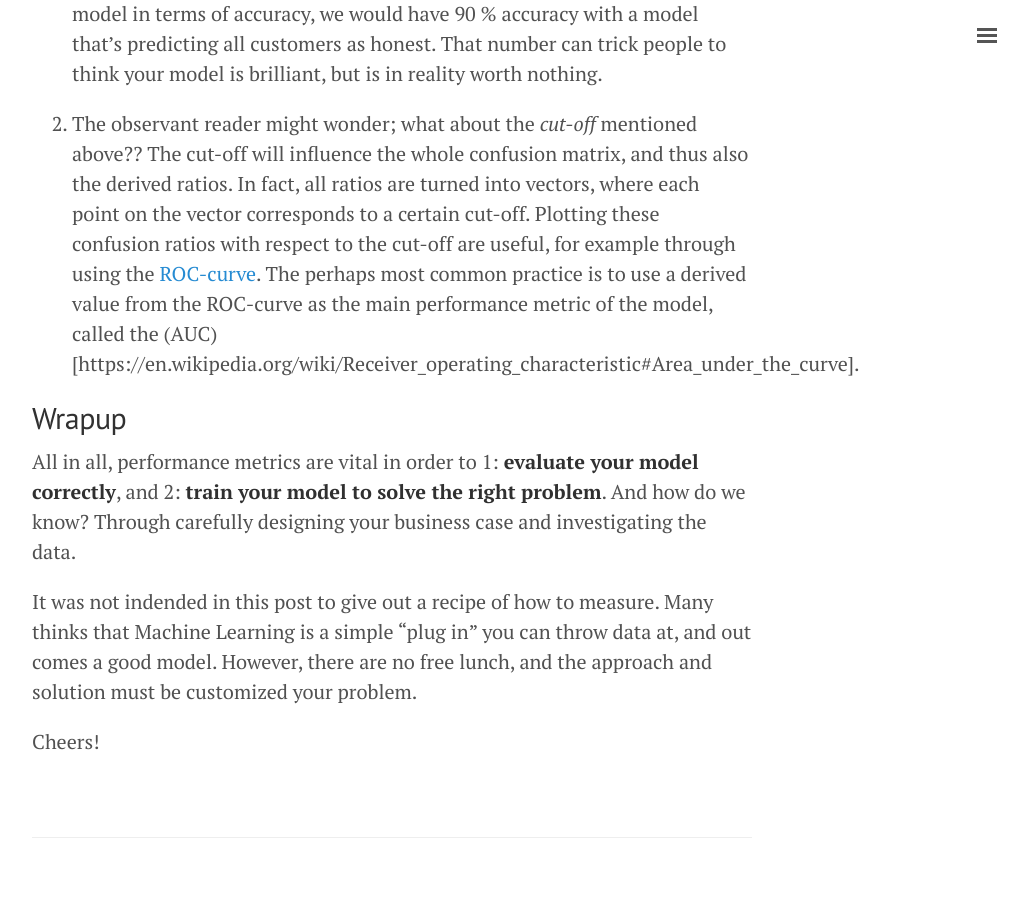
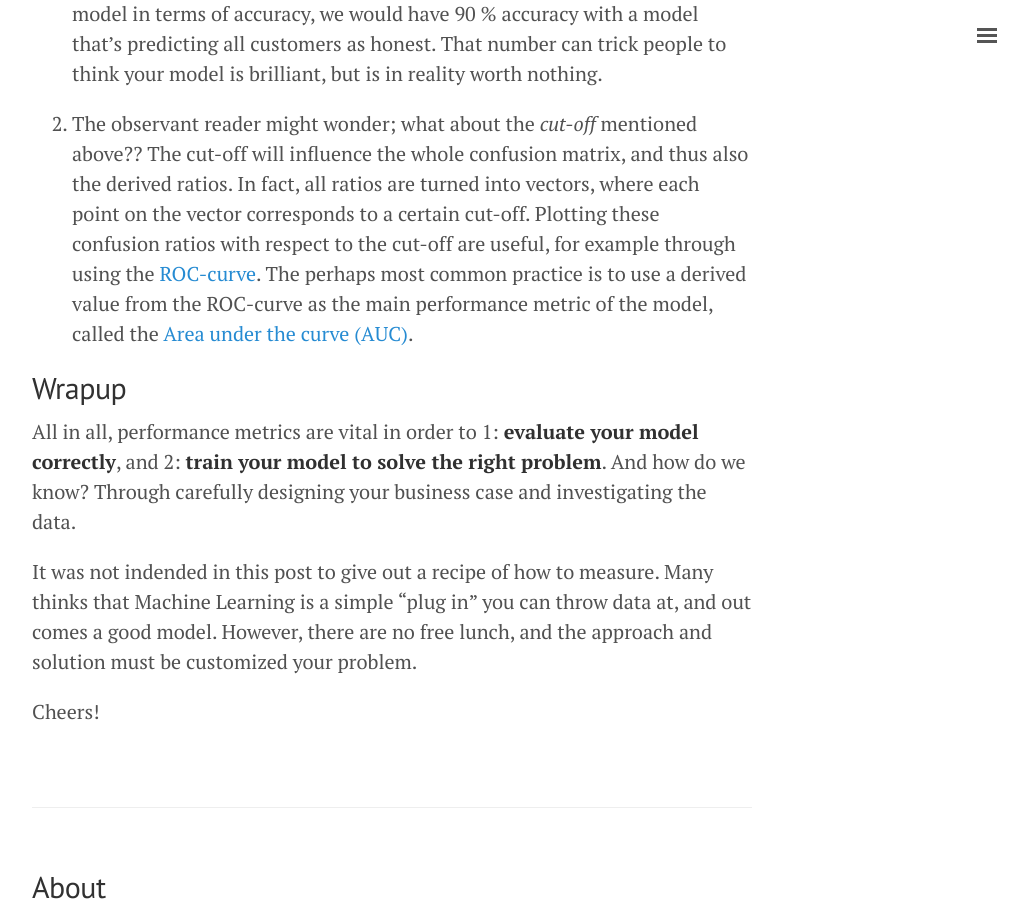
Before and after one commit to herman-hellenes/herman-hellenes.github.io, a Jekyll site: the page built from undone_posts/2017-08-28-Classification-Measure-Performance.md, in a window 1280 px wide and 900 px high, scrolled down 4665 px. Shown: the whole window, without its empty margins (248-1276 px from the left). Built offline with Jekyll 4.4.1, drawn with Linux system fonts in a browser that asks for light colours; nearby versions of some CDN libraries; comment, search, counter and statistics services are not loaded; some of the changed lines change nothing that is shown.

Commit message:
Update 2017-08-28-Classification-Measure-Performance.md

```diff
--- a/undone_posts/2017-08-28-Classification-Measure-Performance.md
+++ b/undone_posts/2017-08-28-Classification-Measure-Performance.md
@@ -69,7 +69,7 @@
 
 2. We have very skewed data. In anti-money-laundering programs, the data often turn out skewed. Often (and hopefully) are not too many customers involved in money laundering. Then we can end up having e.g. over 90 % of the label corresponding to honest customers. If we would evaluate our model in terms of accuracy, we would have 90 % accuracy with a model that's predicting all customers as honest. That number can trick people to think your model is brilliant, but is in reality worth nothing.
 
-3. The observant reader might wonder; what about the *cut-off* mentioned above?? The cut-off will influence the whole confusion matrix, and thus also the derived ratios. In fact, all ratios are turned into vectors, where each point on the vector corresponds to a certain cut-off. Plotting these confusion ratios with respect to the cut-off are useful, for example through using the [ROC-curve](https://en.wikipedia.org/wiki/Receiver_operating_characteristic). The perhaps most common practice is to use a derived value from the ROC-curve as the main performance metric of the model, called the (AUC)[https://en.wikipedia.org/wiki/Receiver_operating_characteristic#Area_under_the_curve].
+3. The observant reader might wonder; what about the *cut-off* mentioned above?? The cut-off will influence the whole confusion matrix, and thus also the derived ratios. In fact, all ratios are turned into vectors, where each point on the vector corresponds to a certain cut-off. Plotting these confusion ratios with respect to the cut-off are useful, for example through using the [ROC-curve](https://en.wikipedia.org/wiki/Receiver_operating_characteristic). The perhaps most common practice is to use a derived value from the ROC-curve as the main performance metric of the model, called the [Area under the curve (AUC)](https://en.wikipedia.org/wiki/Receiver_operating_characteristic#Area_under_the_curve).
 
 ## Wrapup
 
```
